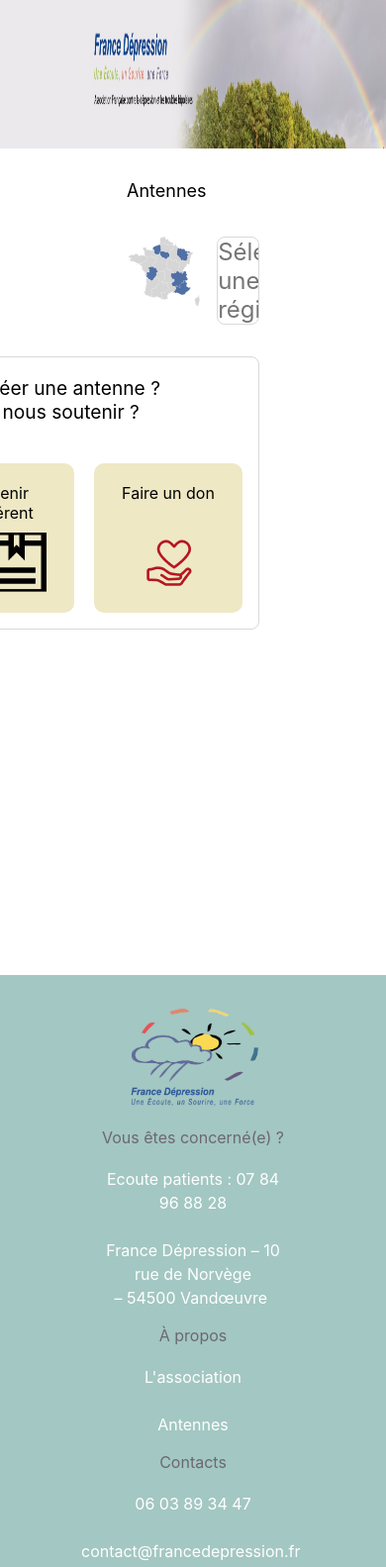
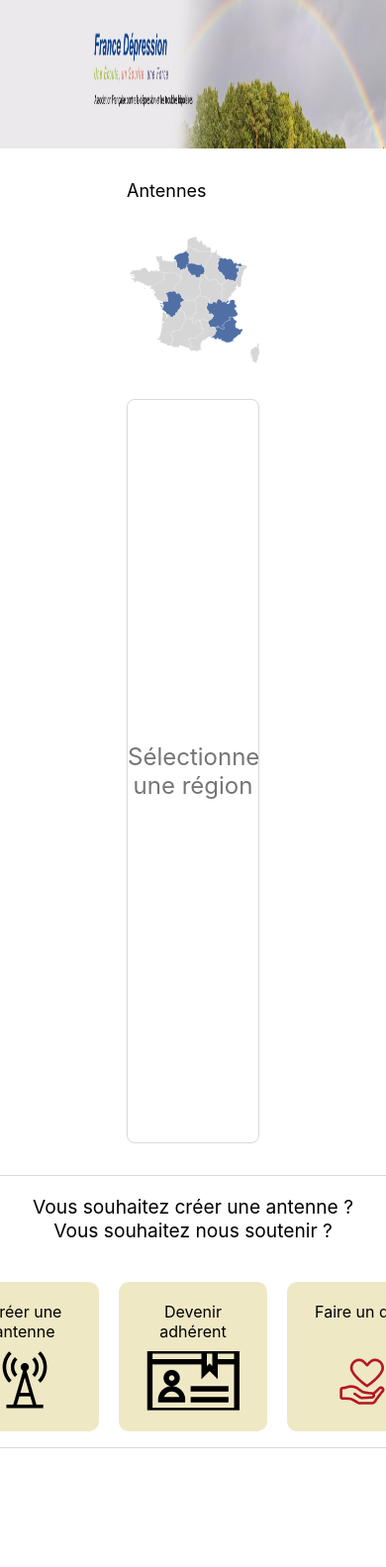
Before and after one commit to sutakos/refonte_francedepression.fr, a PHP site: page /Antennes.html in a window 390 px wide; the page is wider, and only the part inside the window is pictured. Shown: the part 68-1651 px from the top of that part at 99% size. Run offline with PHP 8.4, Linux system fonts and the light colour scheme.

Commit message:
Update antennes.css
ajout responsive media queries

```diff
--- a/css/antennes.css
+++ b/css/antennes.css
@@ -156,7 +156,7 @@ button:hover {
 /*ACTION*/
 .action{
     display: flex;
-    justify-content: right;
+    justify-content: center;
 }
 .Info{
     margin-top: 2em;
@@ -205,3 +205,20 @@ button:hover {
     margin-top: 10px;
 }
 /*FIN DE ACTION*/
+
+
+@media (max-width: 1310px) {
+    .map{
+        justify-content: center;
+        display: flex;
+        flex-wrap: wrap;
+    }
+    .map_images{
+        width: 100%;
+    }
+    .selecRegion{
+        margin-top: 2em;
+        width: 100%;
+        height: 47em;
+    }
+}
```
